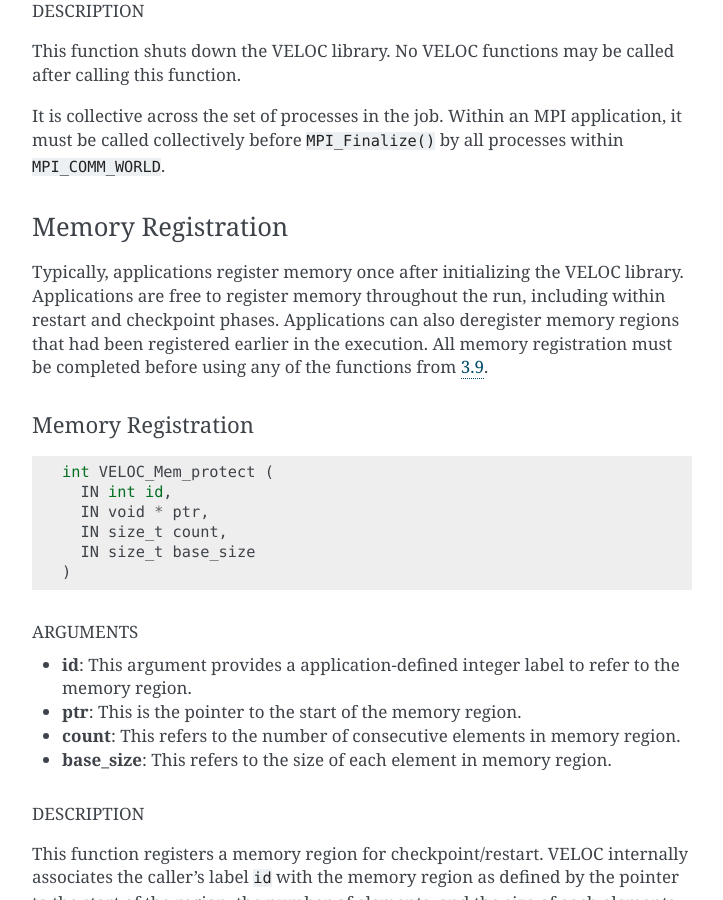
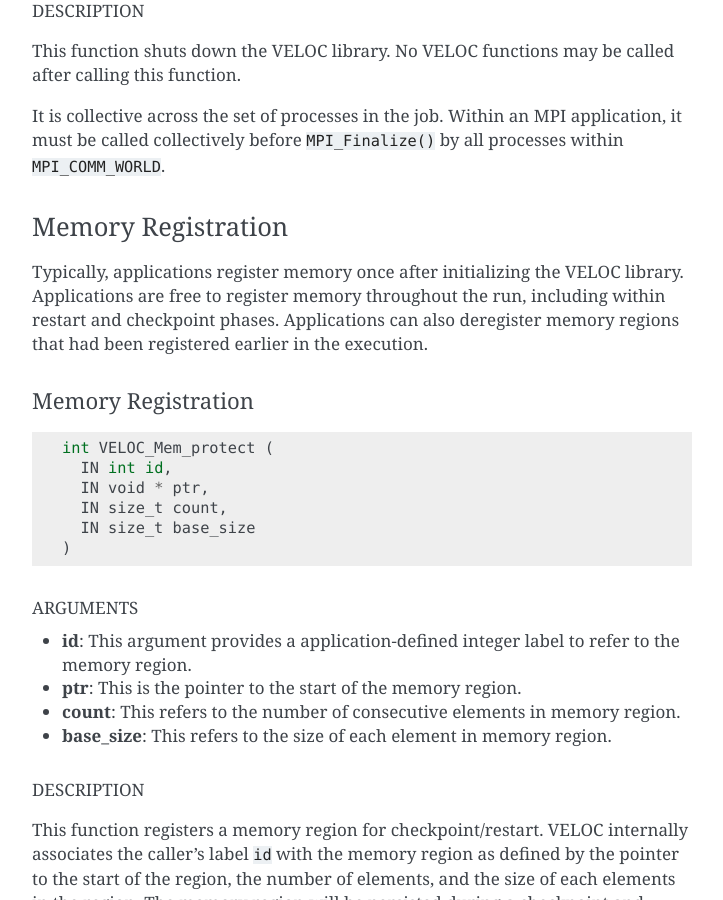
Before and after one commit to ECP-VeloC/VELOC, a Sphinx documentation site: the page built from docs/api.rst, in a window 1280 px wide and 900 px high, scrolled down 2213 px. Shown: the whole window, without its empty margins (388-1111 px from the left). Built offline with Sphinx 7.4.7, drawn with Linux system fonts in a browser that asks for light colours; pages that are not in the unit, such as notebooks, are missing from menus.

```diff
--- a/docs/api.rst
+++ b/docs/api.rst
@@ -182,8 +182,7 @@ Typically, applications register memory once after initializing the
 VELOC library. Applications are free to register memory throughout the
 run, including within restart and checkpoint phases. Applications can
 also deregister memory regions that had been registered earlier in the
-execution. All memory registration must be completed before using any of
-the functions from \ `3.9 <#sec:fti>`__.
+execution.
 
 .. _memory-registration-1:
 
```
